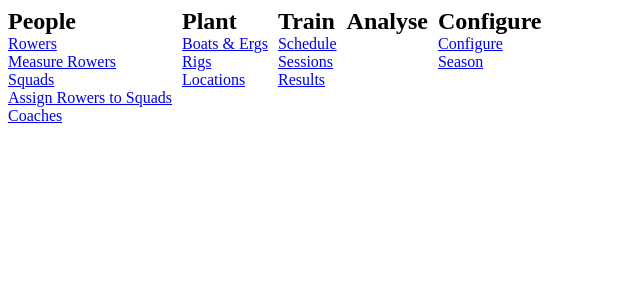
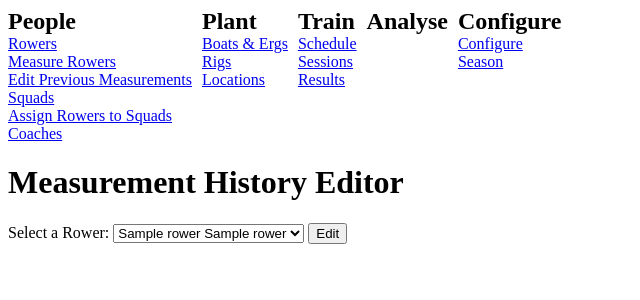
Before and after one commit to joshwedlake/Rowing-Analytics, a PHP site: page /measure_rowers_history.php in a window 1280 px wide. Shown: the top 300 px of the page, without its empty margins (0-640 px from the left). Run offline with PHP 8.4, Linux system fonts and the light colour scheme; tables that the repository leaves empty hold one stand-in row (values such as "Sample post").

Commit message:
progress on measure_rowers_history and some sorting

```diff
--- a/assign_rowers_squads.php
+++ b/assign_rowers_squads.php
@@ -104,7 +104,7 @@ function show_assignments_page(){
 	<?php
 
 	// get rowers list
-	$sql = "SELECT id,name_last,name_first FROM rower;";
+	$sql = "SELECT id,name_last,name_first FROM rower ORDER BY name_last,name_first;";
 	$result = $conn->query($sql);
 	if($show_debug && !$result)echo mysqli_error($conn);
 	while($row = $result->fetch_assoc()) {
@@ -160,6 +160,7 @@ function show_assignments_page(){
 	}
 	?>
 				</table>
+				Membership Change Date:<input type='date' name='edit_date' ></input>
 				<button type="submit" name="action" value="save">Save</button>
 			</form>
 		</body>
--- a/common.php
+++ b/common.php
@@ -87,5 +87,20 @@ function load_config() {
 	else reset_config();
 }
 
+// get rower as array
+function get_rower($rower_id){
+	global $conn, $show_debug;
 
+	if(is_numeric($rower_id)){
+		// select the rower
+		$sql = "SELECT * FROM rower WHERE id='".$rower_id."';";
+		$result = $conn->query($sql);
+		if($show_debug && !$result)echo mysqli_error($conn);
+
+		// should be only one rower available
+		if ($result->num_rows == 1) return $result->fetch_assoc();
+		else return null;
+	}
+	else return null;
+}
 ?>
--- a/edit_coaches.php
+++ b/edit_coaches.php
@@ -98,7 +98,7 @@ function show_coaches_page(){
 	$sql = "SELECT id,
 			name_last,
 			name_first
-		FROM coach;";
+		FROM coach ORDER BY name_last,name_first;";
 	$result = $conn->query($sql);
 
 	if ($result->num_rows > 0) {
--- a/edit_rowers.php
+++ b/edit_rowers.php
@@ -115,7 +115,8 @@ function show_rowers_page(){
 			season.date_agegroup as date_agegroup
 		FROM rower
 		JOIN config
-		JOIN season on config.current_season_id=season.id;";
+		JOIN season on config.current_season_id=season.id
+		ORDER BY name_last,name_first;";
 	$result = $conn->query($sql);
 
 	if ($result->num_rows > 0) {
--- a/edit_seasons.php
+++ b/edit_seasons.php
@@ -108,7 +108,8 @@ function show_seasons_page(){
 			description,
 			date_begins,
 			date_agegroup
-		FROM season;";
+		FROM season
+		ORDER BY date_begins,date_agegroup;";
 	$result = $conn->query($sql);
 	if($show_debug && !$result)echo mysqli_error($conn);
 
--- a/measure_rowers.php
+++ b/measure_rowers.php
@@ -67,7 +67,7 @@ function save_rowers_measurements(){
 						if($show_debug && !$result)echo mysqli_error($conn);
 
 						if ($result->num_rows > 0) {
-							// output data of each row
+							// load existing measurements only if we aren't preparing to overwrite
 							while($row = $result->fetch_assoc()) {
 								if($update_height=="")$update_height=$row['height_cm'];
 								if($update_armspan=="")$update_armspan=$row['armspan_cm'];
@@ -189,7 +189,8 @@ function show_measure_rowers_page(){
 					ON rower.id=ma.rower_id
 						AND ad.mad=ma.date_measured
 
-			GROUP BY rower.id;";
+			GROUP BY rower.id
+			ORDER BY name_last,name_first;";
 	$result = $conn->query($sql);
 	if($show_debug && !$result)echo mysqli_error($conn);
 
--- a/measure_rowers_history.php
+++ b/measure_rowers_history.php
@@ -4,12 +4,83 @@ include 'common.php';
 include 'menu.php';
 
 $rower_id=null;
+$rower=null;
 
 // Functions
-
 function save_rowers_measurements(){
 	global $conn, $show_debug;
 
+	// delete weights
+	if(array_key_exists('delete_weight',$_POST)){
+		if(sizeof($_POST['delete_weight'])>0){
+			// sanitize is_numeric
+			foreach($_POST['delete_weight'] as $key => $value){
+				if(!is_numeric($key))unset($_POST['delete_weight'][$key]);
+			}
+
+			$sql = "DELETE FROM weight WHERE id IN (" . implode(',',array_keys($_POST['delete_weight'])) . ")";
+			$result = $conn->query($sql);
+			if($show_debug && !$result)echo mysqli_error($conn);
+		}
+	}
+
+	// delete heights by nulling
+	if(array_key_exists('delete_height',$_POST)){
+		if(sizeof($_POST['delete_height'])>0){
+			// sanitize is_numeric
+			foreach($_POST['delete_height'] as $key => $value){
+				if(!is_numeric($key))unset($_POST['delete_height'][$key]);
+			}
+
+			$sql = "UPDATE measurement SET height_cm=NULL WHERE id IN (" . implode(',',array_keys($_POST['delete_height'])) . ")";
+			$result = $conn->query($sql);
+			if($show_debug && !$result)echo mysqli_error($conn);
+		}
+	}
+
+	// delete armspans by nulling
+	if(array_key_exists('delete_armspan',$_POST)){
+		if(sizeof($_POST['delete_armspan'])>0){
+			// sanitize is_numeric
+			foreach($_POST['delete_armspan'] as $key => $value){
+				if(!is_numeric($key))unset($_POST['delete_armspan'][$key]);
+			}
+
+			$sql = "UPDATE measurement SET armspan_cm=NULL WHERE id IN (" . implode(',',array_keys($_POST['delete_armspan'])) . ")";
+			$result = $conn->query($sql);
+			if($show_debug && !$result)echo mysqli_error($conn);
+		}
+	}
+
+	// now delete all measurements where height=null and armspan=null, or date is not set
+	$sql = "DELETE FROM measurement WHERE ((height_cm IS NULL AND armspan_cm IS NULL) OR date_measured=NULL);";
+	$result = $conn->query($sql);
+	if($show_debug && !$result)echo mysqli_error($conn);
+}
+
+// Show rower selector if none exists
+// TODO - this probably belongs in config eventually
+function show_select_rower_page(){
+	global $conn, $show_debug;
+
+	// get list of rowers
+	$sql="SELECT id,name_last,name_first FROM rower ORDER BY name_last,name_first;";
+	$result = $conn->query($sql);
+	if($show_debug && !$result)echo mysqli_error($conn);
+	?>
+	<h1>Measurement History Editor</h1>
+	<form method="get">
+		Select a Rower:
+		<select name="rower_id">
+		<?php
+			if ($result->num_rows > 0)
+				while($row = $result->fetch_assoc())
+					echo "<option value='".$row['id']."'>".$row["name_last"]." ".$row["name_first"]."</option>";
+		?>
+		</select>
+		<button type="submit">Edit</button>
+	</form>
+	<?php
 }
 
 function show_measure_rowers_history_page(){
@@ -30,18 +101,18 @@ function show_measure_rowers_history_page(){
 	show_menu();
 
 	// if $rower_id is null then show a dropdown box which posts to this page with a get
-	if($rower_id==null){
-
-
-	}
+	if($rower_id==null) show_select_rower_page();
 	else {
 
 		// Show rowers table
 		// build table header
 
-		// TODO !!!! resolve rower_id to a name!!
+		// resolve id to a name
+		$rower=get_rower($rower_id);
+		if($rower==null) show_select_rower_page();
+		else {
 			?>
-		<h1>Measurement History for <?php echo $rower_id; ?></h1>
+			<h1>Measurement History for <?php echo $rower['name_first']." ".$rower['name_last']; ?></h1>
 			<form method="post">
 				<table>
 					<tr>
@@ -59,20 +130,33 @@ function show_measure_rowers_history_page(){
 
 			// TODO this query isn't grouping properly!!!!!!
 
-		$sql = "SELECT
-					w.id AS w_id,
-					m.id AS m_id,
-					COALESCE(w.date_weighed,m.date_measured) AS date_measured,
-					w.weight_kg AS weight_kg,
-					m.height_cm AS height_cm,
-					m.armspan_cm AS armspan_cm
-
-				FROM rower
-
-					LEFT JOIN weight AS w ON rower.id=w.rower_id
-					LEFT JOIN measurement AS m ON rower.id=w.rower_id
-
-				WHERE rower.id='".$rower_id."';";
+			$sql = "SELECT m.rower_id as id,
+					m.date_measured as d,
+					m.armspan_cm as ma,
+					m.height_cm as mh,
+					m.id as mi,
+					w.weight_kg as mw,
+					w.id as wi
+				FROM measurement AS m
+					LEFT OUTER JOIN weight AS w
+					ON m.date_measured=w.date_weighed
+						AND m.rower_id=w.rower_id
+				WHERE m.rower_id='".$rower_id."'
+				UNION
+				SELECT
+					w.rower_id as id,
+					w.date_weighed as d,
+					m.armspan_cm as ma,
+					m.height_cm as mh,
+					m.id as mi,
+					w.weight_kg as mw,
+					w.id as wi
+				FROM weight as w
+					LEFT OUTER JOIN measurement AS m
+					ON w.date_weighed=m.date_measured
+						AND w.rower_id=m.rower_id
+				WHERE w.rower_id='".$rower_id."'
+				ORDER BY d ASC;";
 			$result = $conn->query($sql);
 			if($show_debug && !$result)echo mysqli_error($conn);
 
@@ -80,13 +164,19 @@ function show_measure_rowers_history_page(){
 				// output data of each row
 				while($row = $result->fetch_assoc()) {
 					echo "<tr>"
-					. "<td>" . $row["date_measured"] . "</td>"
-					. "<td>" . $row["weight_kg"] . "</td>"
-					. "<td><label><input type='checkbox' name='delete_weight[".$row["w_id"]."]' value='1' />delete</label></td>"
-					. "<td>" . $row["height_cm"] . "</td>"
-					. "<td><label><input type='checkbox' name='delete_height[".$row["m_id"]."]' value='1' />delete</label></td>"
-					. "<td>" . $row["armspan_cm"] . "</td>"
-					. "<td><label><input type='checkbox' name='delete_armspan[".$row["m_id"]."]' value='1' />delete</label></td>"
+						. "<td>" . $row["d"] . "</td>"
+						. "<td>" . $row["mw"] . "</td>"
+						. ($row["mw"]!="" ?
+							"<td><label><input type='checkbox' name='delete_weight[".$row["wi"]."]' value='1' />delete</label></td>"
+							: "<td></td>")
+						. "<td>" . $row["mh"] . "</td>"
+						. ($row["mh"]!="" ?
+							"<td><label><input type='checkbox' name='delete_height[".$row["mi"]."]' value='1' />delete</label></td>"
+							: "<td></td>")
+						. "<td>" . $row["ma"] . "</td>"
+						. ($row["ma"]!="" ?
+							"<td><label><input type='checkbox' name='delete_armspan[".$row["mi"]."]' value='1' />delete</label></td>"
+							: "<td></td>")
 						. "</tr>";
 				}
 			} else {
@@ -98,6 +188,7 @@ function show_measure_rowers_history_page(){
 					<button type="submit" name="action" value="save">Save Changes</button>
 				</form>
 			<?php
+		}
 	}
 
 	// end page
--- a/menu.php
+++ b/menu.php
@@ -9,6 +9,7 @@ function show_menu(){
 				<h2>People</h2>
 				<div><a href="edit_rowers.php">Rowers</a></div>
 				<div><a href="measure_rowers.php">Measure Rowers</a></div>
+				<div><a href="measure_rowers_history.php">Edit Previous Measurements</a></div>
 				<div><a href="edit_squads.php">Squads</a></div>
 				<div><a href="assign_rowers_squads.php">Assign Rowers to Squads</a></div>
 				<div><a href="edit_coaches.php">Coaches</a></div>
```
Also changed, not shown: TODO.txt (+4 -8 lines). Lines whose indentation alone changed are shown as unchanged.
